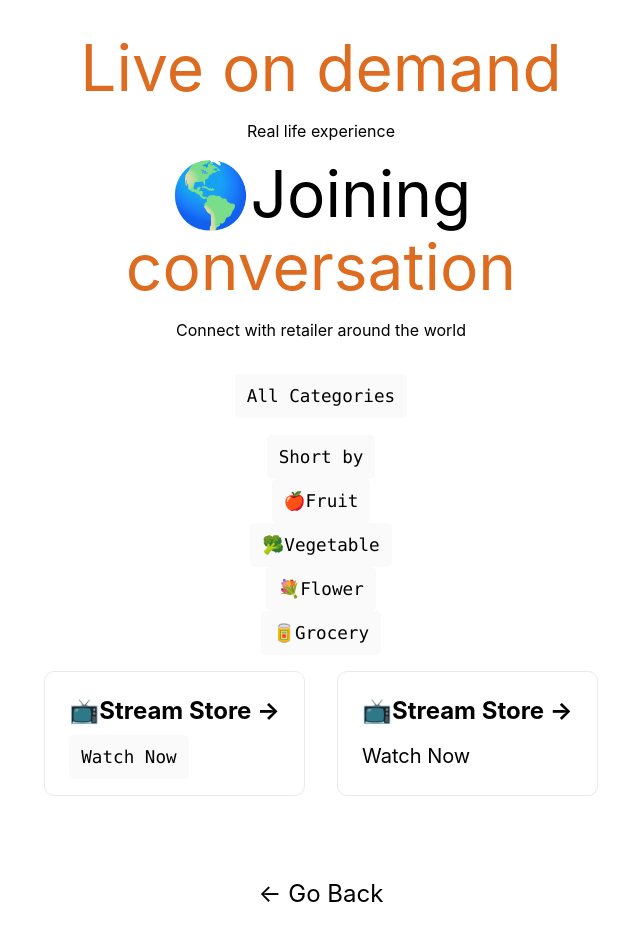
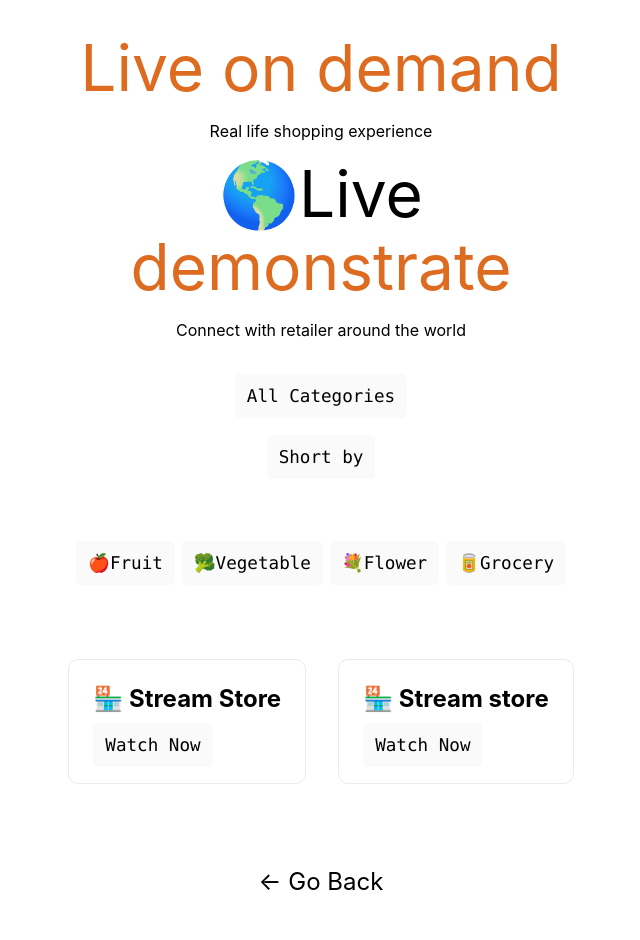
Before and after one commit to rammurmu/next, a Next.js app: page /buyer in a window 1280 px wide. Shown: the part 440-1380 px from the top of the page, without its empty margins (319-959 px from the left). Built offline with nearby package versions, Linux system fonts and the light colour scheme.

Commit message:
Update buyer.js

```diff
--- a/pages/buyer.js
+++ b/pages/buyer.js
@@ -12,23 +12,23 @@ export default function Buyer() {
         <code className={styles.code}>📺Watch Now</code></div>
 
         <div className={styles.title}><a href="https://">Live on demand</a></div>
-          <p>Real life experience</p>
-        <div className={styles.title}>🌎Joining<br /><a href="https://">conversation</a></div>
+          <p>Real life shopping experience</p>
+        <div className={styles.title}>🌎Live<br /><a href="https://">demonstrate</a></div>
           <p>Connect with retailer around the world</p>
 
           <p className={styles.code}>All Categories</p>
           <code className={styles.code}>Short by</code>
-          <code className={styles.code}>🍎Fruit</code>{' '}<code className={styles.code}>🥦Vegetable</code>{' '}<code className={styles.code}>💐Flower</code>{' '}<code className={styles.code}>🥫Grocery</code>
+          <div className={styles.description}><code className={styles.code}>🍎Fruit</code>{' '}<code className={styles.code}>🥦Vegetable</code>{' '}<code className={styles.code}>💐Flower</code>{' '}<code className={styles.code}>🥫Grocery</code></div>
           <div className={styles.grid}>
           <a href="https://" className={styles.card}>
-            <h2>📺Stream Store &rarr;</h2>
+            <h2>🏪 Stream Store</h2>
             <p><code className={styles.code}>Watch Now</code></p>
           </a>
 
           <a
             href="https://" className={styles.card}>
-            <h2>📺Stream Store &rarr;</h2>
-            <p>Watch Now </p>
+            <h2>🏪 Stream store</h2>
+            <p><code className={styles.code}>Watch Now</code></p>
           </a>
           </div>
 
```
